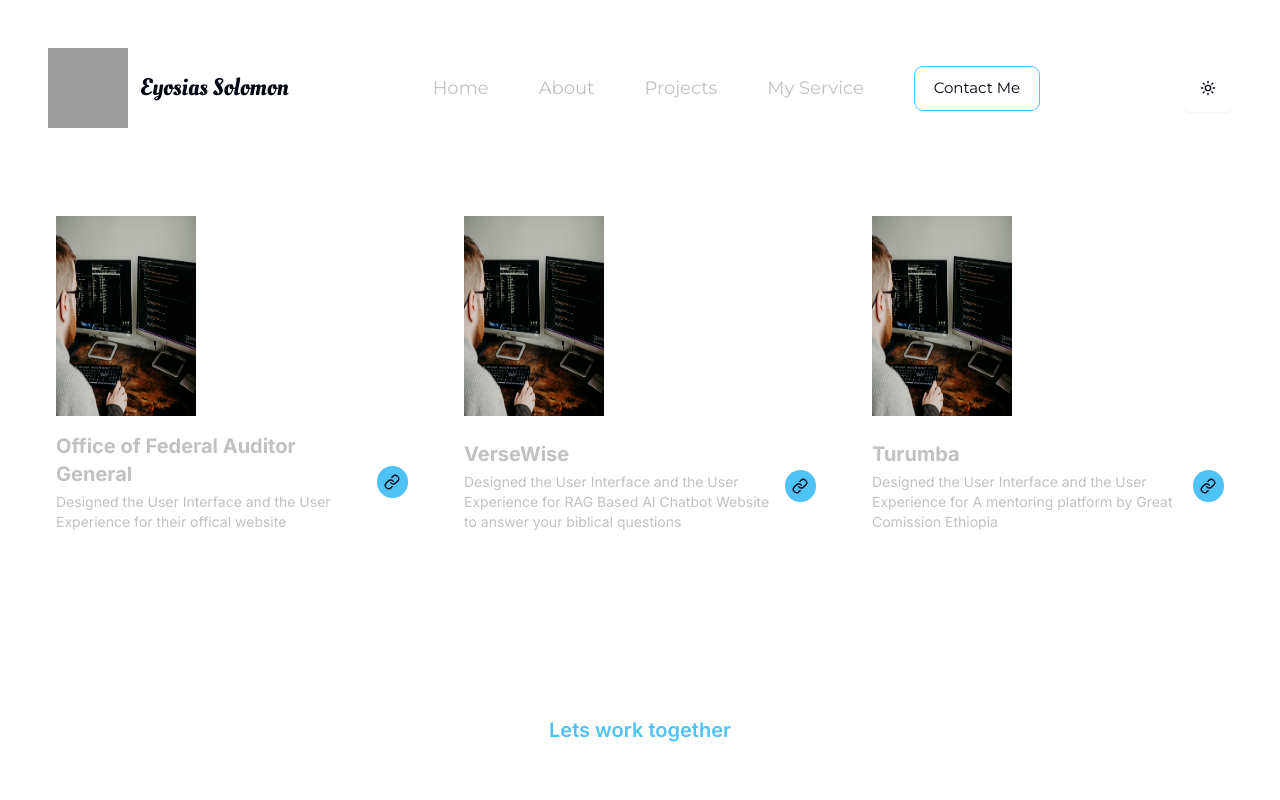
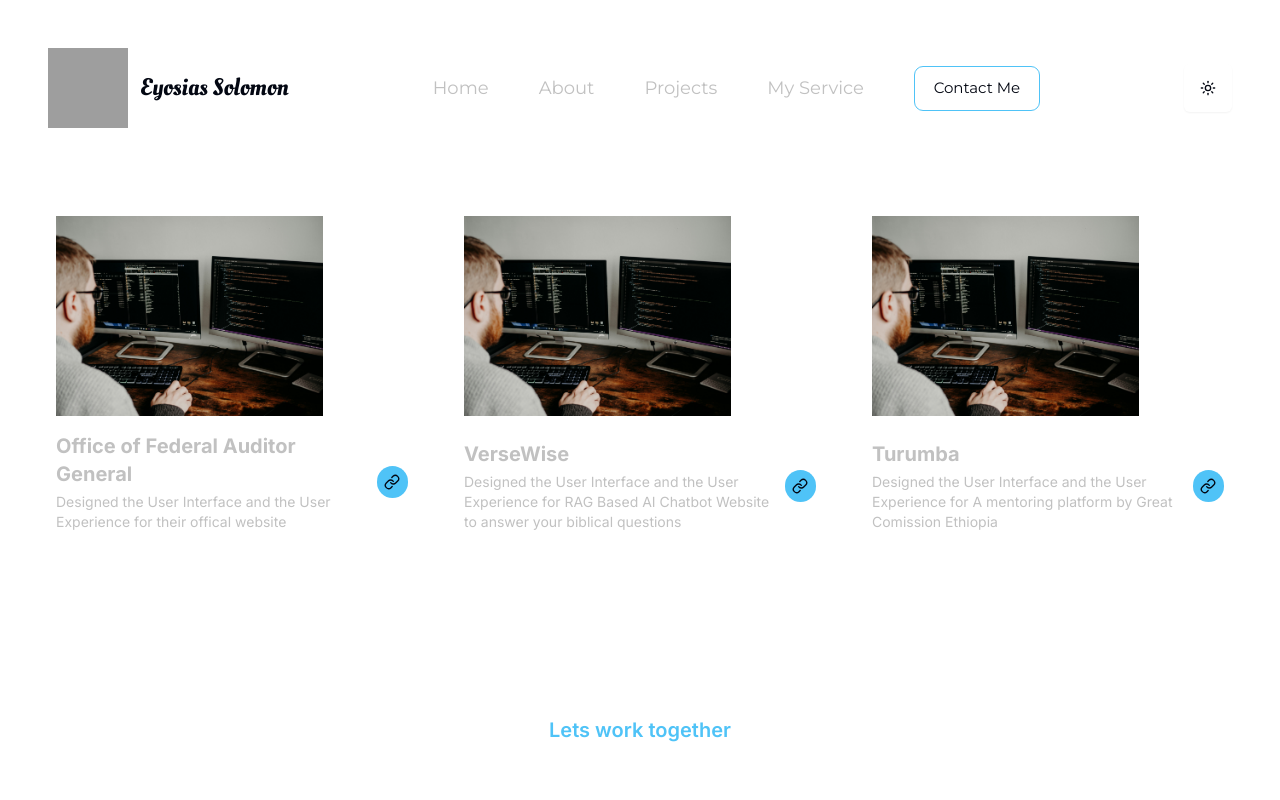
Before and after one commit to EyosiSol/myportfolio, a Next.js app: page /components/ui in a window 1280 px wide. Shown: the top 800 px of the page. Built offline with nearby package versions, Linux system fonts and the light colour scheme; grey boxes are pictures that could not be loaded.

Commit message:
fix: image width issues

```diff
--- a/src/app/components/ui/page.tsx
+++ b/src/app/components/ui/page.tsx
@@ -37,7 +37,7 @@ export default function Ui() {
           >
             <div className="w-fit h-full flex-col justify-center items-center gap-8">
               <Image
-                className="self-stretch max-w-[140px] md:w-[360px] md:h-[200px] "
+                className="self-stretch w-[140px] md:w-full md:h-[200px] "
                 src={item.image}
                 alt="Project placeholder"
                 width={360}
```
